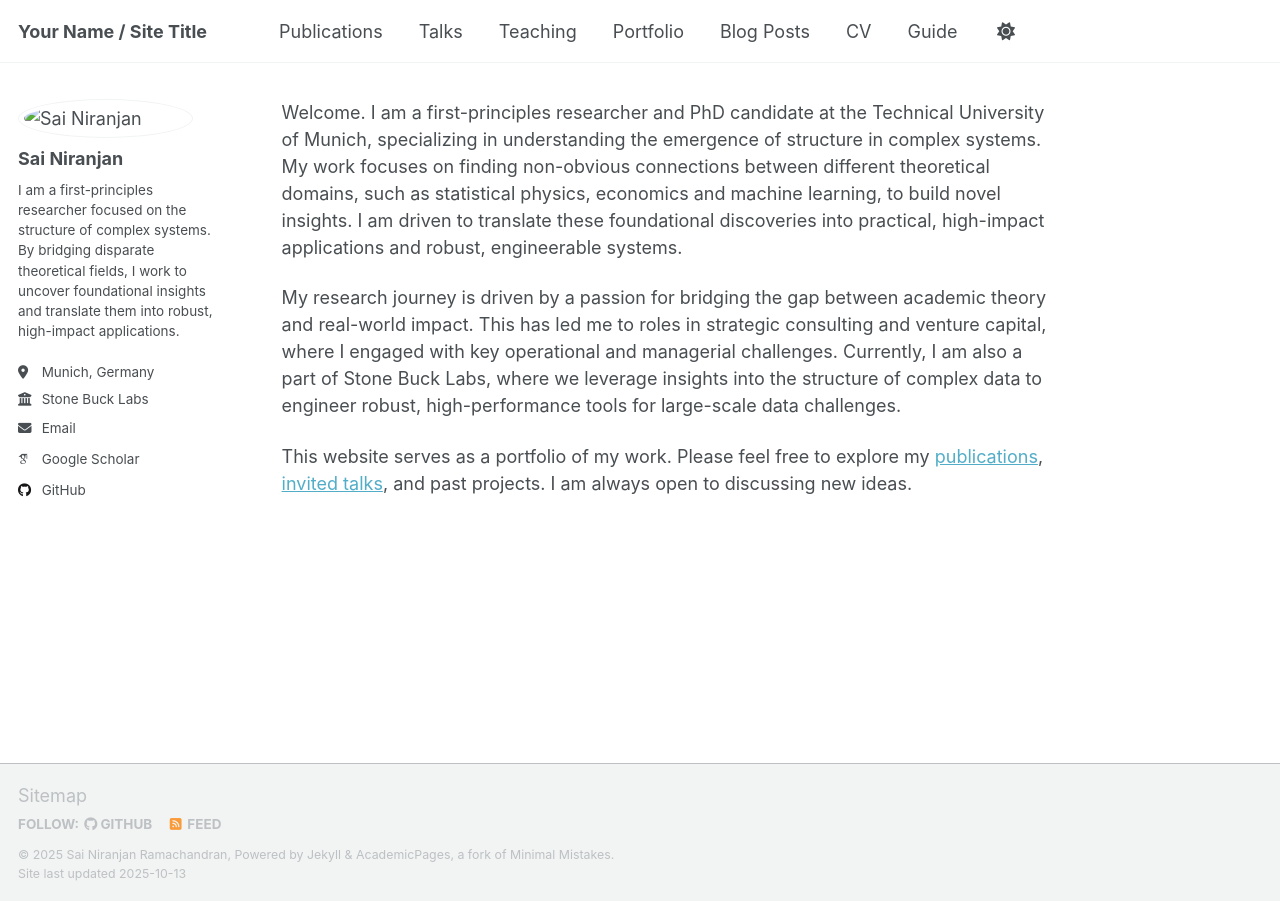
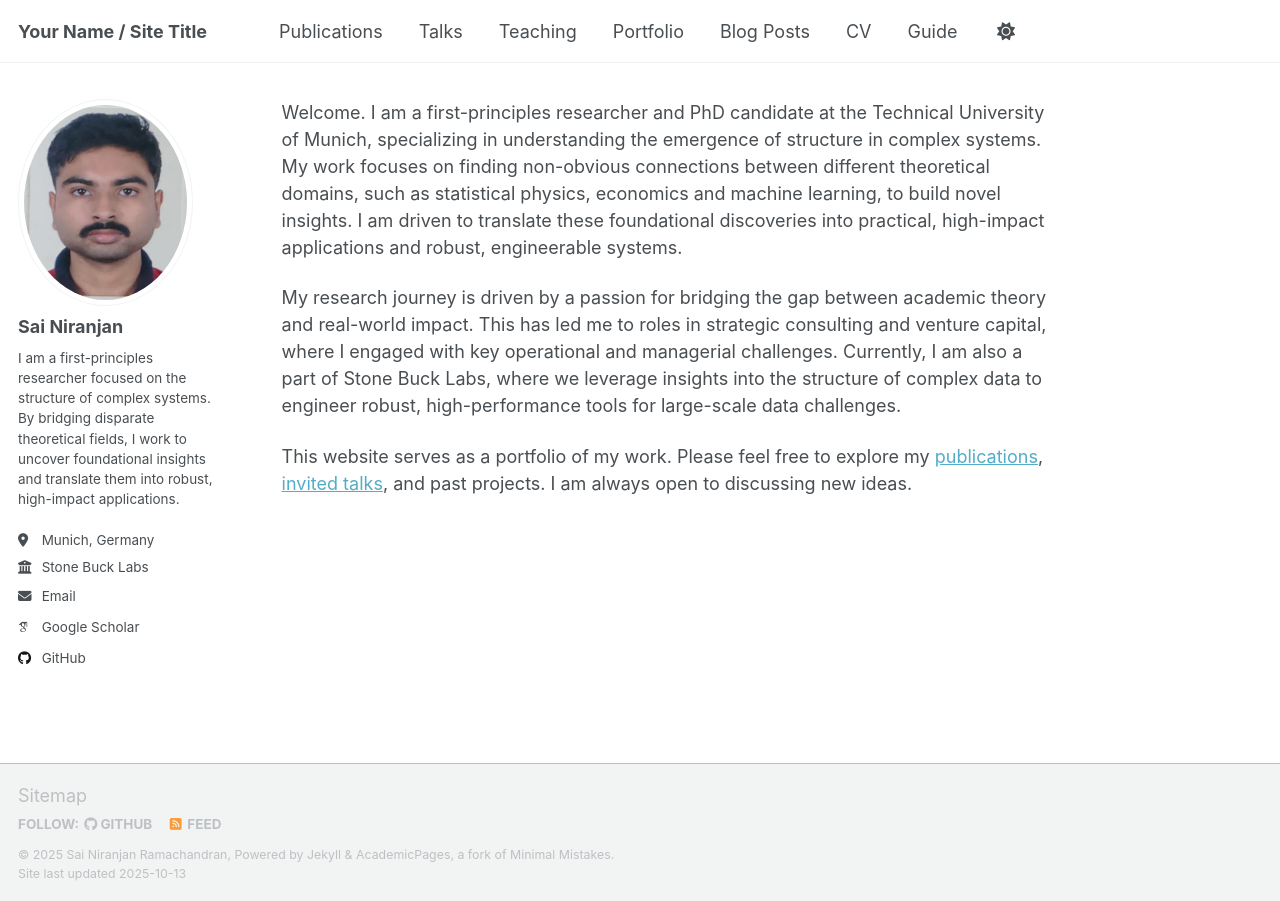
Before and after one commit to rsn870/rsn870.github.io, a Jekyll site: the page built from _pages/about.md, in a window 1280 px wide. Built offline with Jekyll 4.4.1, drawn with Linux system fonts in a browser that asks for light colours; some web fonts are replaced; a script that is not in the unit is left out.

Commit message:
Update _config.yml

```diff
--- a/_config.yml
+++ b/_config.yml
@@ -23,7 +23,7 @@ repository               : "rsn870/rsn870.github.io"
 #               Additional customization can be done by editing /_includes/author-profile.html
 author:
   # Biographic information
-  avatar           : "Profile_picture.png"
+  avatar           : "https://github.com/rsn870/rsn870.github.io/blob/master/Profile_picture.png"
   name             : "Sai Niranjan"
   pronouns         : # example: "she/her"
   bio              : "I am a first-principles researcher focused on the structure of complex systems. By bridging disparate theoretical fields, I work to uncover foundational insights and translate them into robust, high-impact applications."
```
